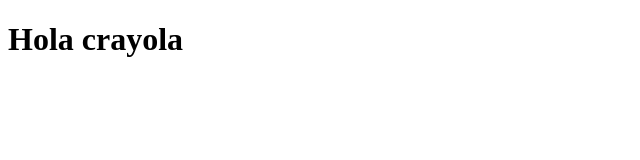
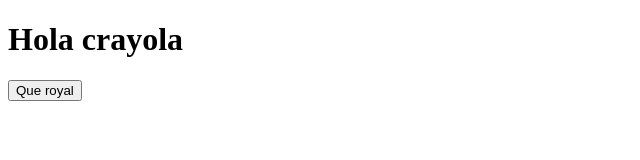
Before and after one commit to ReltoH/test, a plain HTML site: page index.html in a window 1280 px wide. Shown: the whole page, without its empty margins (0-640 px from the left). Drawn offline with Linux system fonts and the light colour scheme.

Commit message:
just testing

```diff
--- a/index.html
+++ b/index.html
@@ -10,6 +10,7 @@
 
 <body>
     <h1>Hola crayola</h1>
+    <button>Que royal</button>
 </body>
 
 </html>
```
